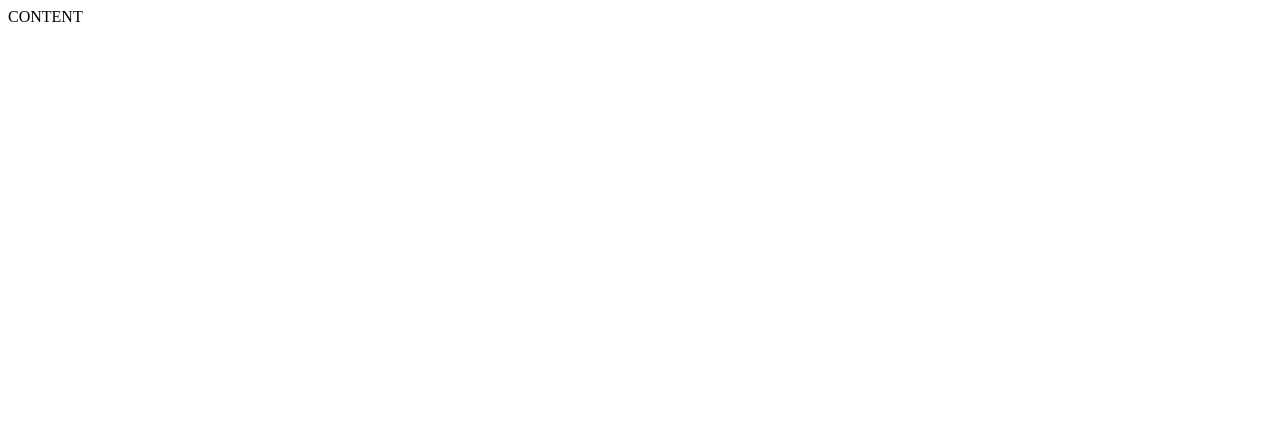
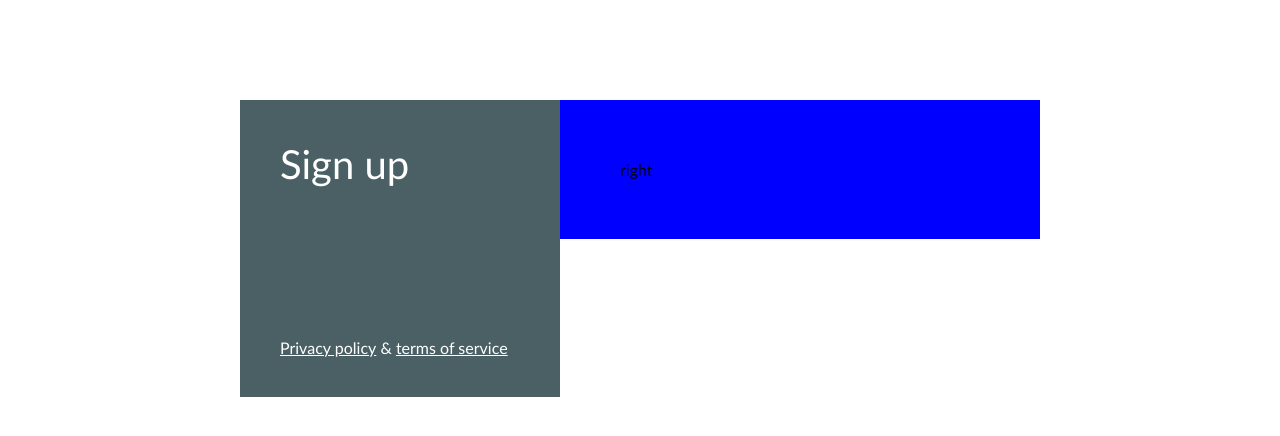
Before and after one commit to TomUrin/13-sign-up, a website: page index.html in a window 1280 px wide. Drawn offline with Linux system fonts and the light colour scheme.

Commit message:
Left column content

```diff
--- a/css/main.css
+++ b/css/main.css
@@ -0,0 +1,38 @@
+.container {
+   width: 800px;
+   margin-top: 100px;
+   margin-left: calc(50% - 400px);
+}
+
+.left-column {
+    float: left;
+    width: 40%;
+    padding: 40px;
+    background-color: #4B6064;
+}
+
+.main-title {
+    font-size: 40px;
+    color: #fff;
+    font-weight: normal;
+    margin-bottom: 150px;
+}
+
+.bottom-links {
+    color: #fff;
+}
+
+.bottom-links > .link {
+    color: #fff;
+}
+
+.right-column {
+    float: left;
+    width: 60%;
+    padding: 60px;
+    background-color: blue;
+}
+
+.close {
+
+}
--- /dev/null
+++ b/css/reset.css
@@ -0,0 +1,12 @@
+body,
+body * {
+    margin: 0;
+    padding: 0;
+    vertical-align: top;
+    box-sizing: border-box;
+
+}
+
+body {
+    font-family: 'Gill Sans', 'Gill Sans MT', Calibri, 'Trebuchet MS', sans-serif;
+}
--- a/index.html
+++ b/index.html
@@ -4,15 +4,28 @@
     <meta charset="UTF-8">
     <meta http-equiv="X-UA-Compatible" content="IE=edge">
     <meta name="viewport" content="width=device-width, initial-scale=1.0">
+    <title>Sign up</title>
     <link rel="apple-touch-icon" sizes="180x180" href="./favicon/apple-touch-icon.png">
     <link rel="icon" type="image/png" sizes="32x32" href="./favicon/favicon-32x32.png">
     <link rel="icon" type="image/png" sizes="16x16" href="./favicon/favicon-16x16.png">
     <link rel="manifest" href="./favicon/site.webmanifest">
     <meta name="msapplication-TileColor" content="#da532c">
     <meta name="theme-color" content="#ffffff">
-    <title>Sign up</title>
+    <link rel="stylesheet" href="/css/main.css">
+    <link rel="stylesheet" href="/css/reset.css">
 </head>
 <body>
-    CONTENT
+   <main class="container">
+        <div class="left-column">
+            <h1 class="main-title">Sign up</h1>
+            <footer class="bottom-links">
+                <a class="link" href="#">Privacy policy</a>
+                &amp;
+                <a class="link" href="#">terms of service</a>
+            </footer>
+        </div>
+        <div class="right-column">right</div>
+    </div>
+   </main>
 </body>
 </html>
```
